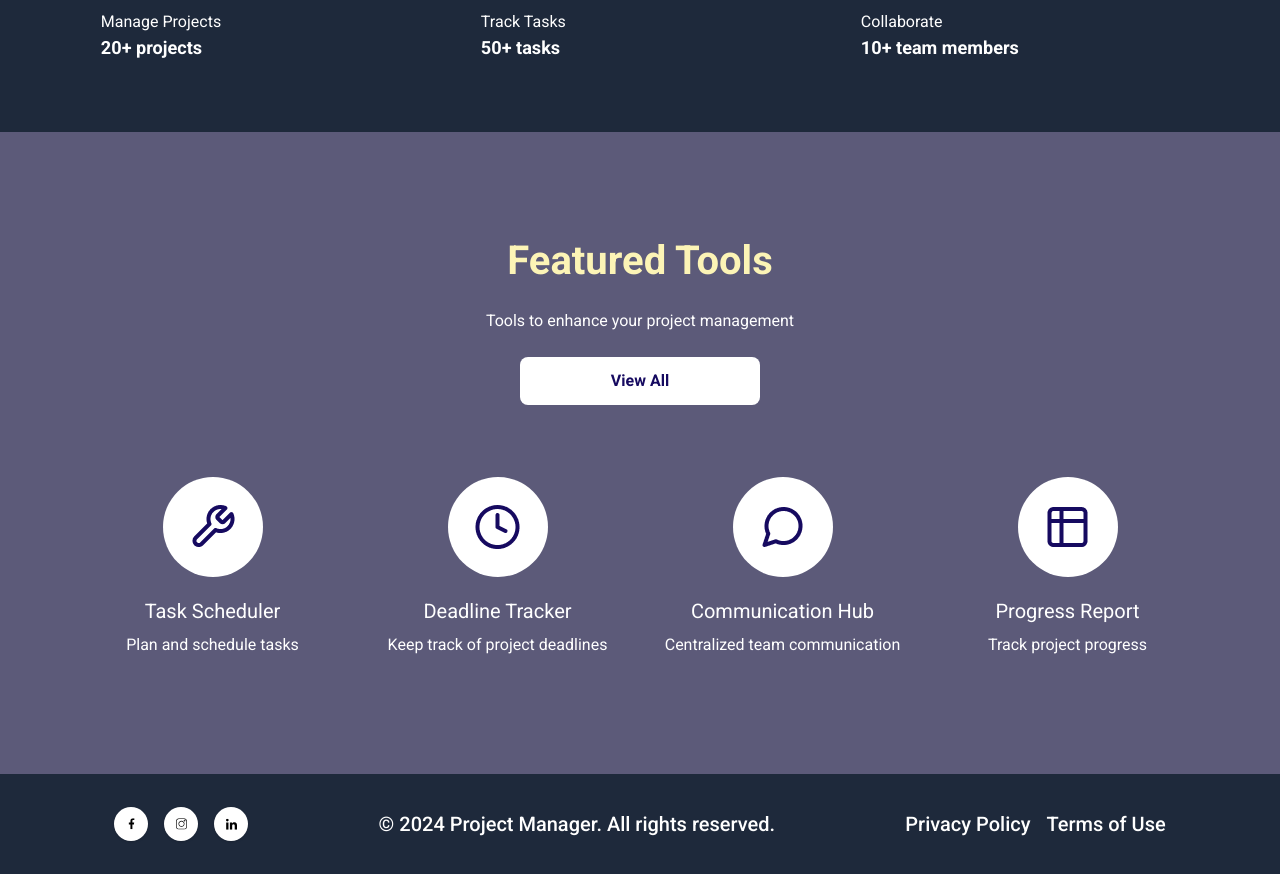
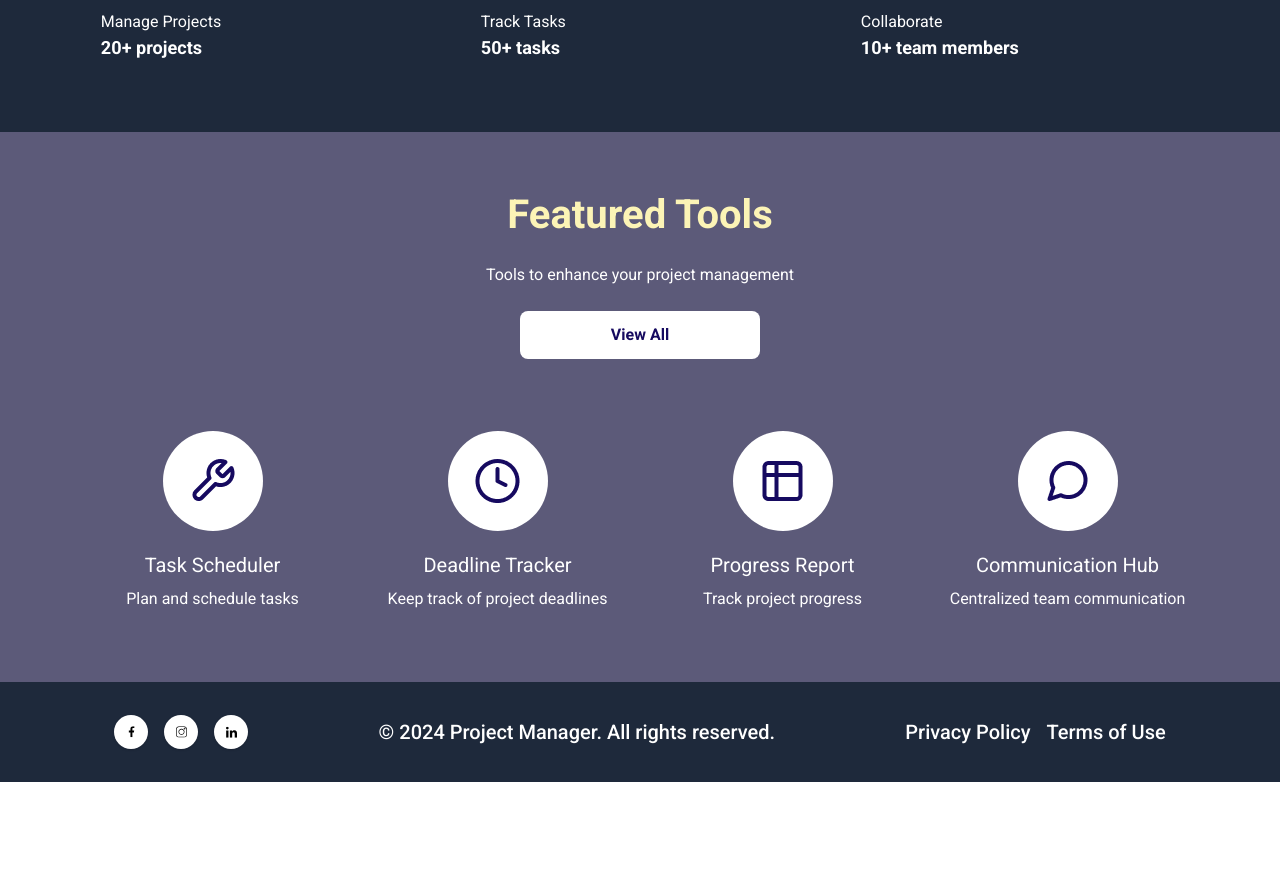
Before and after one commit to MVISHNU-BR/TI-REX-Desafio-02, a React (Vite) app in the folder project-manager/: page / in a window 1280 px wide. Shown: the part 1366-2240 px from the top of the page. After the commit the page ends 2148 px from the top, so only its background shows below. Built offline with nearby package versions, Linux system fonts and the light colour scheme.

Commit message:
featured tools md responsiveness

```diff
--- /dev/null
+++ b/project-manager/src/components/CarouselImages.tsx
@@ -0,0 +1,9 @@
+import React from 'react'
+
+const CarouselImages = () => {
+  return (
+    <div>CarouselImages</div>
+  )
+}
+
+export default CarouselImages
--- a/project-manager/src/components/FeaturedTools.tsx
+++ b/project-manager/src/components/FeaturedTools.tsx
@@ -5,7 +5,7 @@ import tool from '../assets/Tool.png';
 
 const FeaturedTools = () => {
   return (
-    <div className="flex flex-col items-center justify-center gap-[60px] py-[59px] px-[24px] md:py-[105px] md:px-[170px] bg-azul-dessaturado ">
+    <div className="flex flex-col items-center justify-center gap-[60px] py-[59px] px-[24px] bg-azul-dessaturado ">
       <div className="flex flex-col justify-center items-center text-center  gap-6 lg:w-[1100px] h-[168px]">
         <h1 className="md:text-[40px] text-[25px] leading-[48px] text-amarelo-claro font-bold">
           Featured Tools
@@ -17,7 +17,7 @@ const FeaturedTools = () => {
           View All
         </button>
       </div>
-      <div className="flex flex-col xl:flex xl:flex-row gap-10">
+      <div className="flex flex-col xl:flex xl:flex-row xl:justify-center md:grid md:grid-cols-2 md:w-full md:justify-items-center gap-10  ">
         <div className="flex justify-center items-center flex-col gap-5 w-[245px] h-[204px]">
           <div className="rounded-full w-[100px] h-[100px] bg-white flex justify-center items-center text-green-300">
             <img src={tool} alt="" />
@@ -36,7 +36,7 @@ const FeaturedTools = () => {
             <p>Keep track of project deadlines</p>
           </div>
         </div>
-        <div className="flex justify-center items-center flex-col gap-5 w-[245px] h-[204px]">
+        <div className="flex justify-center items-center flex-col gap-5 w-[245px] h-[204px] md:order-4">
           <div className="rounded-full w-[100px] h-[100px] bg-white flex justify-center items-center">
             <img src={circle} alt="message circle's icon" />
           </div>
@@ -45,7 +45,7 @@ const FeaturedTools = () => {
             <p>Centralized team communication</p>
           </div>
         </div>
-        <div className="flex justify-center items-center flex-col gap-5 w-[245px] h-[204px]">
+        <div className="flex justify-center items-center flex-col gap-5 w-[245px] h-[204px] md:order-3">
           <div className="rounded-full w-[100px] h-[100px] bg-white flex justify-center items-center">
             <img src={table} alt="table's icon" />
           </div>
```
